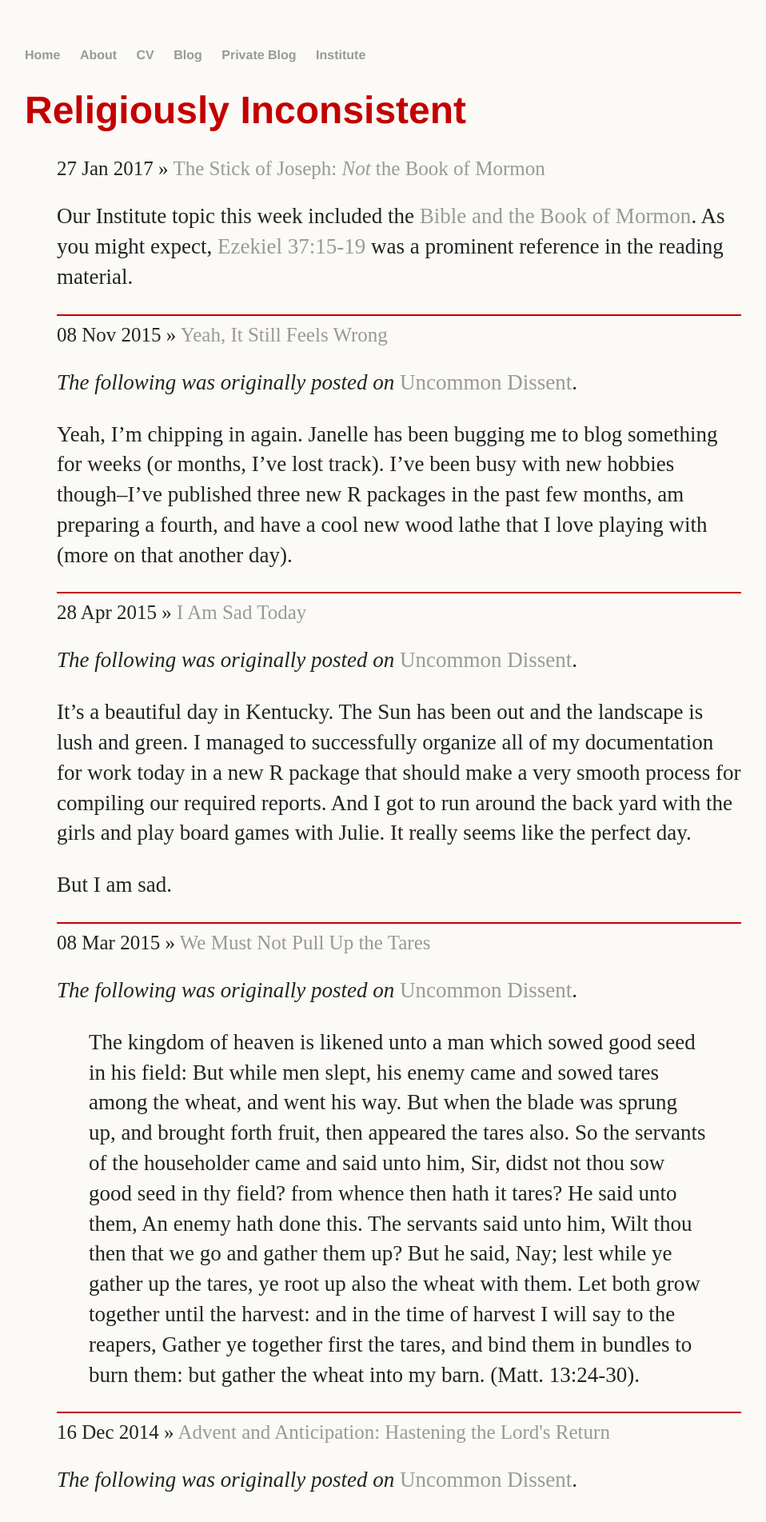
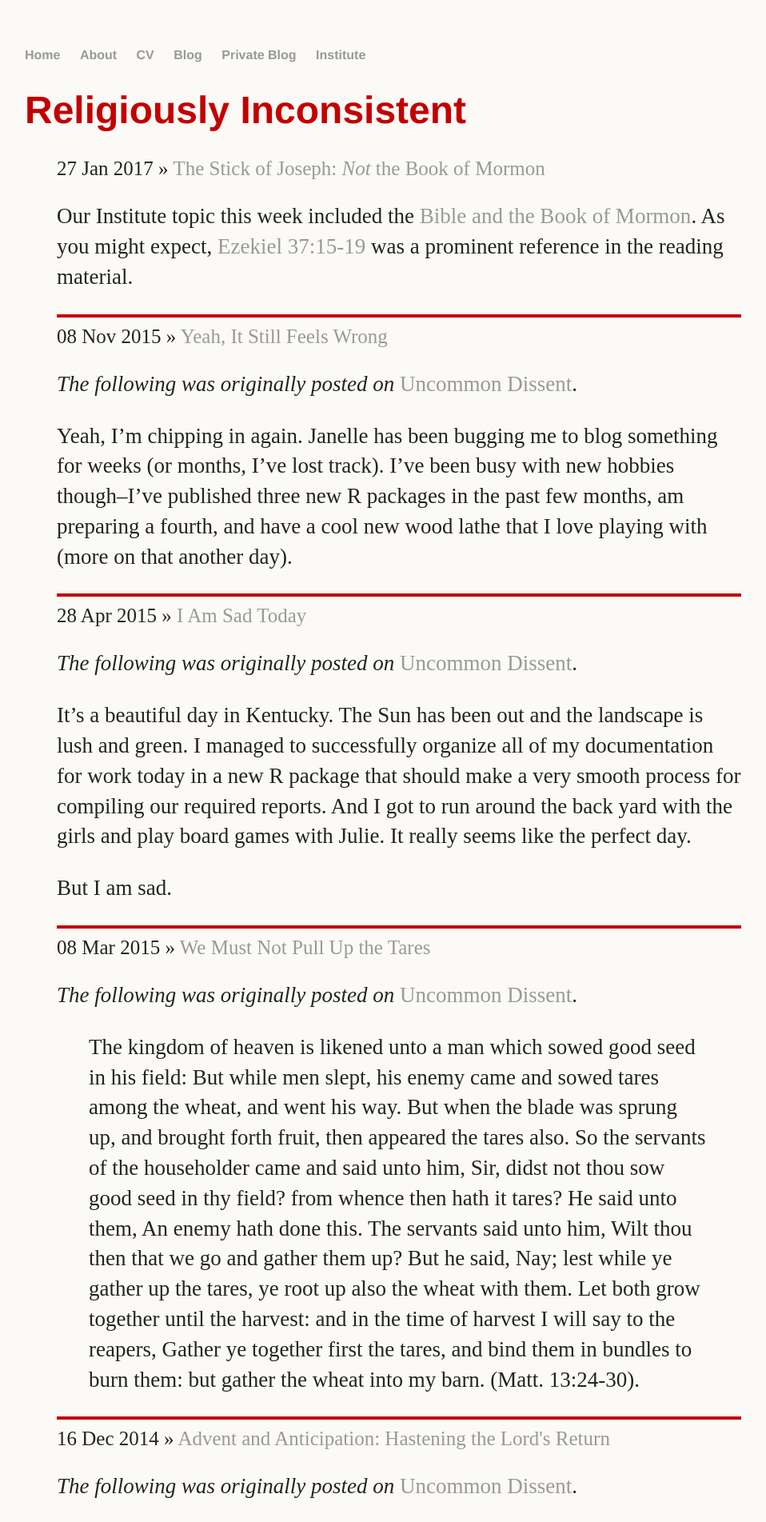
Before and after one commit to nutterb/nutterb.github.com, a Jekyll site: the page built from private/index.html, in a window 1280 px wide. Shown: the top 1903 px of the page at 80% size, without its empty margins (161-1119 px from the left). Built offline with Jekyll 4.4.1, drawn with Linux system fonts in a browser that asks for light colours.

Commit message:
Update index.html

```diff
--- a/private/index.html
+++ b/private/index.html
@@ -8,6 +8,6 @@ title: Religiously Inconsistent
 	  {% for post in site.categories.private %}
 	    <li><span>{{ post.date | date_to_string }}</span> » <a href="{{ post.url }}" title="{{ post.title }}">{{ post.title }}</a></li>
 	    <p style='font-size:5pt;'>{{ post.excerpt }}</p>
-	    <hr style = 'border: 1px solid #c30000;'/>
+	    <hr style = 'border: 2px solid #c30000;'/>
 	  {% endfor %}
 	</ul>
```
